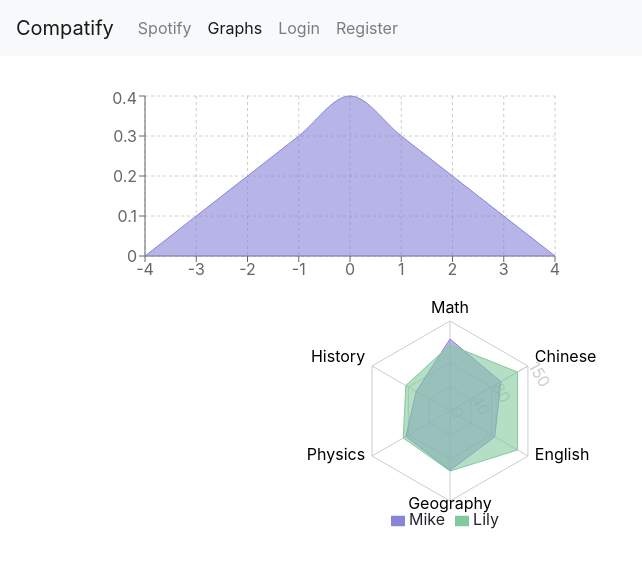
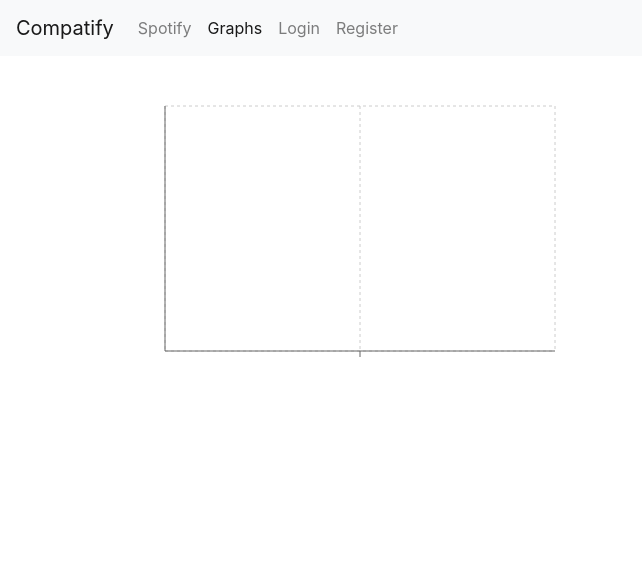
Before and after one commit to lukeclopez/Compatify, a React (Create React App) app in the folder compatify-app/: page /graphs in a window 1280 px wide. Shown: the top 568 px of the page, without its empty margins (0-642 px from the left). Built offline with nearby package versions, Linux system fonts and the light colour scheme.

Commit message:
Added graphs with measurements to profile

```diff
--- a/compatify-app/package.json
+++ b/compatify-app/package.json
@@ -5,6 +5,8 @@
   "dependencies": {
     "axios": "^0.19.0",
     "bootstrap": "^4.3.1",
+    "d3": "^5.12.0",
+    "d3-scale-chromatic": "^1.5.0",
     "font-awesome": "^4.7.0",
     "joi-browser": "^13.4.0",
     "jwt-decode": "^2.2.0",
--- a/compatify-app/src/components/displayGraphs.jsx
+++ b/compatify-app/src/components/displayGraphs.jsx
@@ -1,12 +1,10 @@
 import React from "react";
-import RadarChartCompat from "./graphs/radarChartCompat";
-import NormalDistribution from "./graphs/normalDistribution";
+import CustomShapeBar from "./graphs/customShapeBar";
 
 const DisplayGraphs = () => {
   return (
     <>
-      <NormalDistribution />
-      <RadarChartCompat />
+      <CustomShapeBar />
     </>
   );
 };
--- a/compatify-app/src/components/displayProfile.jsx
+++ b/compatify-app/src/components/displayProfile.jsx
@@ -1,6 +1,8 @@
 import React, { Component } from "react";
 import sptfy from "../services/spotifyService";
 import Loader from "./common/loader";
+import RadarChartCompat from "./graphs/radarChartCompat";
+import CustomShapeBar from "./graphs/customShapeBar";
 
 class DisplayProfile extends Component {
   state = { data: {}, loading: true, error: false };
@@ -30,19 +32,20 @@ class DisplayProfile extends Component {
     return (
       <>
         <h1>{data.user_id}'s Profile</h1>
+        <RadarChartCompat
+          name={data.user_id}
+          energy={data.avg_track_energy}
+          valence={data.avg_track_valence}
+          popularity={data.avg_track_popularity}
+          instrumentalness={data.avg_track_instru}
+        />
+        <CustomShapeBar reach={data.genre_dist} />
         <h4>Average Track Age</h4>
         <span>{data.avg_track_age}</span>
-        <h4>Average Track Length</h4>
-        <span>{data.avg_track_length}</span>
-        <h4>Average Track Popularity</h4>
-        <span>{data.avg_track_popularity}</span>
-        <h4>Average Track Instrumentalness</h4>
-        <span>{data.avg_track_instru}</span>
         <h4>Genres</h4>
-        {data.genres &&
-          data.genres.map((g, index) => {
-            return <li key={index}>{g}</li>;
-          })}
+        {data.genres.map((g, index) => {
+          return <li key={index}>{g}</li>;
+        })}
         <h4>Genre Distribution</h4>
         <span>{data.genre_dist}</span>
         <h4>Artists</h4>
--- /dev/null
+++ b/compatify-app/src/components/graphs/customShapeBar.jsx
@@ -0,0 +1,81 @@
+import React, { PureComponent } from "react";
+import PropTypes from "prop-types";
+import {
+  BarChart,
+  Bar,
+  Cell,
+  XAxis,
+  YAxis,
+  CartesianGrid,
+  Tooltip,
+  Legend
+} from "recharts";
+import { scaleOrdinal } from "d3-scale";
+import { schemeCategory10 } from "d3-scale-chromatic";
+
+const colors = scaleOrdinal(schemeCategory10).range();
+
+const getPath = (x, y, width, height) => `M${x},${y + height}
+          C${x + width / 3},${y + height} ${x + width / 2},${y +
+  height / 3} ${x + width / 2}, ${y}
+          C${x + width / 2},${y + height / 3} ${x + (2 * width) / 3},${y +
+  height} ${x + width}, ${y + height}
+          Z`;
+
+const TriangleBar = props => {
+  const { fill, x, y, width, height } = props;
+
+  return <path d={getPath(x, y, width, height)} stroke="none" fill={fill} />;
+};
+
+TriangleBar.propTypes = {
+  fill: PropTypes.string,
+  x: PropTypes.number,
+  y: PropTypes.number,
+  width: PropTypes.number,
+  height: PropTypes.number
+};
+
+class CustomShapeBar extends PureComponent {
+  state = {};
+
+  render() {
+    const { name, reach } = this.props;
+    const data = [
+      {
+        name: name,
+        reach: reach
+      }
+    ];
+
+    return (
+      <BarChart
+        width={500}
+        height={300}
+        data={data}
+        margin={{
+          top: 20,
+          right: 30,
+          left: 20,
+          bottom: 5
+        }}
+      >
+        <CartesianGrid strokeDasharray="3 3" />
+        <XAxis dataKey="name" />
+        <YAxis />
+        <Bar
+          dataKey="reach"
+          fill="#8884d8"
+          shape={<TriangleBar />}
+          label={{ position: "top" }}
+        >
+          {data.map((entry, index) => (
+            <Cell key={`cell-${index}`} fill={colors[index % 20]} />
+          ))}
+        </Bar>
+      </BarChart>
+    );
+  }
+}
+
+export default CustomShapeBar;
--- a/compatify-app/src/components/graphs/radarChartCompat.jsx
+++ b/compatify-app/src/components/graphs/radarChartCompat.jsx
@@ -5,71 +5,58 @@ import {
   PolarAngleAxis,
   PolarRadiusAxis,
   Radar,
-  Legend
+  Legend,
+  Tooltip
 } from "recharts";
 
 class RadarChartCompat extends Component {
   state = {};
   render() {
+    const {
+      name,
+      energy,
+      valence,
+      popularity,
+      instrumentalness,
+      reach
+    } = this.props;
     const data = [
       {
-        subject: "Math",
-        A: 120,
-        B: 110,
-        fullMark: 150
+        trait: "Valence",
+        A: valence,
+        fullMark: 1
       },
       {
-        subject: "Chinese",
-        A: 98,
-        B: 130,
-        fullMark: 150
+        trait: "Instrumentalness",
+        A: instrumentalness,
+        fullMark: 1
       },
       {
-        subject: "English",
-        A: 86,
-        B: 130,
-        fullMark: 150
+        trait: "Popularity",
+        A: popularity,
+        fullMark: 1
       },
       {
-        subject: "Geography",
-        A: 99,
-        B: 100,
-        fullMark: 150
-      },
-      {
-        subject: "Physics",
-        A: 85,
-        B: 90,
-        fullMark: 150
-      },
-      {
-        subject: "History",
-        A: 65,
-        B: 85,
-        fullMark: 150
+        trait: "Energy",
+        A: energy,
+        fullMark: 1
       }
     ];
 
     return (
-      <RadarChart outerRadius={90} width={730} height={250} data={data}>
+      <RadarChart outerRadius={120} width={500} height={400} data={data}>
         <PolarGrid />
-        <PolarAngleAxis dataKey="subject" />
-        <PolarRadiusAxis angle={30} domain={[0, 150]} />
+        <PolarAngleAxis dataKey="trait" />
+        <PolarRadiusAxis angle={30} domain={[0, 1]} />
         <Radar
-          name="Mike"
+          name={name}
           dataKey="A"
           stroke="#8884d8"
           fill="#8884d8"
           fillOpacity={0.6}
         />
-        <Radar
-          name="Lily"
-          dataKey="B"
-          stroke="#82ca9d"
-          fill="#82ca9d"
-          fillOpacity={0.6}
-        />
         <Legend />
+        <Tooltip />
       </RadarChart>
     );
   }
```
Also changed, not shown: 1 other file (tests, documents, lock files or other folders).
